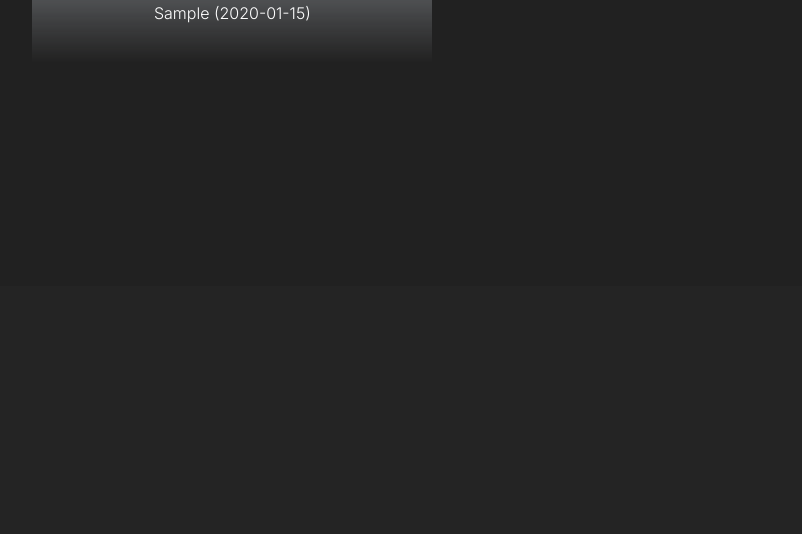
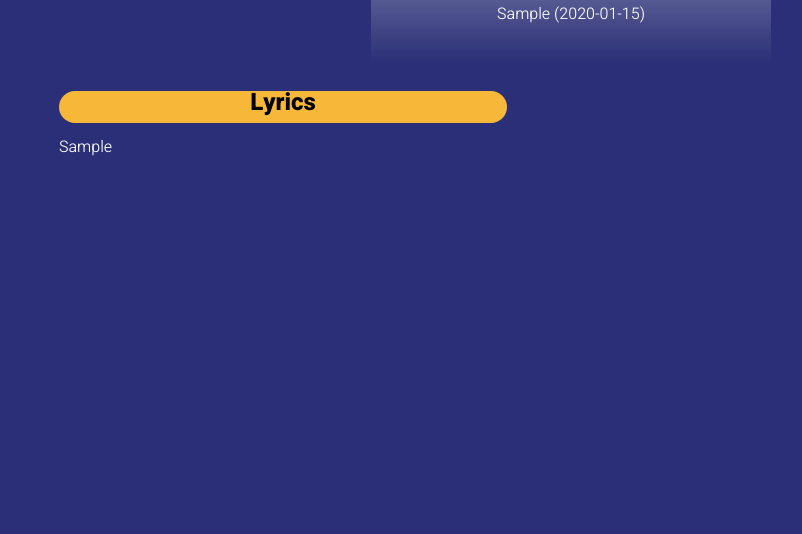
Before and after one commit to leonardodma/projeto-3-tecweb, a Django app: template identifier/templates/identifier/music.html in a window 1280 px wide. Shown: the part 514-1048 px from the top of the page, without its empty margins (69-871 px from the left). Before the commit the page ends 557 px from the top, so only its background shows below. Run offline with Django 3.2, Linux system fonts and the light colour scheme; tables that the repository leaves empty hold one stand-in row (values such as "Sample post"); the template is opened without the code that fills it: values that come from a table or form of the project are taken from there, most other values are stand-ins (such as "Sample title", 1, 10 or a date in 2020); grey boxes marked "Sample" are stand-in pictures; some libraries are stand-ins or nearby versions.

Commit message:
mudando estilo

```diff
--- a/identifier/static/identifier/docs/identifier.css
+++ b/identifier/static/identifier/docs/identifier.css
@@ -1,14 +1,15 @@
-@import url("https://fonts.googleapis.com/css2?family=Inter:wght@300;900&display=swap");
+@import url('https://fonts.googleapis.com/css2?family=Heebo:wght@300;800&display=swap');
+
 
 html,
 body {
-  font-family: "Inter", sans-serif;
-  background-color: #212121;
+  font-family: 'Heebo', sans-serif;
+  background-color: #2b2f77;
   min-width: 75%;
 }
 
 .appbar {
-  background-color: black;
+  background-color:#1a1a47;
   display: flex;
   flex-direction: row;
   box-shadow: 0 1px 24px 0 rgba(32, 32, 32, 0.75);
@@ -25,6 +26,7 @@
   align-self: center;
   font-size: 1.2rem;
   color: #eefbfb;
+  font-weight: 200;
 }
 
 .update_button_conteiner {
@@ -41,7 +43,7 @@
   width: 20rem;
   height: 20rem;
   font-size: 0;
-  background-color: #85eb7c;
+  background-color: #f8c96c;
   border: 0;
   border-radius: 10rem;
   margin: 5rem;
@@ -49,7 +51,7 @@
 }
 
 .notRec {
-  background-color: #5fba56;
+  background-color: #f7b839;
 }
 
 .Rec {
@@ -61,10 +63,10 @@
 
 @keyframes pulse {
   0% {
-    box-shadow: 0px 0px 2rem 0px #174113;
+    box-shadow: 0px 0px 2rem 0px #dfa229;
   }
   65% {
-    box-shadow: 0px 0px 2rem 4rem #174113;
+    box-shadow: 0px 0px 2rem 4rem #bb8b2b;
   }
   90% {
     box-shadow: 0px 0px 2rem 4rem rgba(173, 0, 0, 0);
@@ -72,17 +74,6 @@
 }
 
 /* Music Card */
-
-.content {
-  display: flex;
-  justify-content: space-evenly;
-}
-
-.right-side {
-  display: grid;
-  margin: 1rem;
-  width: 560px;
-}
 
 .card-conteiner {
   display: flex;
@@ -113,6 +104,7 @@
 .music-text h2 {
   font-size: 1.5rem;
   margin-bottom: 1rem;
+  font-weight: bolder;
 
 }
 
@@ -182,11 +174,12 @@
 }
 
 .service span{
+  font-weight: bolder;
   margin: 0 15px 0 0;
   padding: 8px 10px;
-  border: 1px solid #262626;
+  border: 1px solid #67d6b7;
   border-radius: 2px;
-  color: #262626;
+  color: #1a1a47;
   background-color: white;
   position: absolute;
   top: 50%;
@@ -195,28 +188,56 @@
 }
 
 .service span:hover{
-  background-color: #262626;
-  color: white;
+  background-color: #67d6b7;
+  color: black;
 }
 
 
 /* Right side */
+
+.right-side {
+  display: grid;
+  width: 560px;
+}
+
+.content {
+  display: flex;
+  justify-content: space-evenly;
+  margin: 8rem;
+  width: 80%;
+}
 
 .video {
   width: 560px;
   height: 315px;
 }
 
-.right-side h1{
-  align-self: center;
+.lyrics-conteiner{
+  width: 50%;
+  min-width: 20rem;
+  margin-right: 1rem;
+}
+
+.lyrics-conteiner .lyrics-title{
   text-align: center;
-  color: white;
   font-size: 1.5rem;
-  margin: 1rem;
+  background-color: #f7b839;
+  border-radius: 1rem;
+  height: 2rem;
 }
+
+.lyrics-conteiner .lyrics-title h1{
+  text-align: center;
+  color: black;
+  font-size: 1.5rem;
+  font-weight: bolder;
+}
+
 
 .lyrics{
   word-break: break-all;
   color: white;
   white-space: pre-wrap;
+  text-align: left;
+  margin-top: 1rem;
 }
--- a/identifier/static/identifier/docs/identifier.js
+++ b/identifier/static/identifier/docs/identifier.js
@@ -61,7 +61,6 @@
 
 document.querySelector("#record").addEventListener("click", (e) => {
   if (e.currentTarget.classList.contains("notRec")) {
-    //e.classList.remove("notRec");
     e.currentTarget.classList.add("Rec");
   } else {
     e.currentTarget.classList.add("notRec");
--- a/identifier/templates/identifier/base.html
+++ b/identifier/templates/identifier/base.html
@@ -4,17 +4,27 @@
   <head>
     <meta charset="UTF-8" />
     <title>Music Identifier</title>
+    <link rel="apple-touch-icon" sizes="180x180" href="{% static 'identifier/img/apple-touch-icon.png' %}"/>
+    <link rel="icon" type="image/png" sizes="32x32" href="{% static 'identifier/img/favicon-32x32.png' %}" />
+    <link rel="icon" type="image/png" sizes="16x16" href="{% static 'identifier/img/favicon-16x16.png' %}" />
+    <link rel="manifest" href="{% static 'identifier/img/site.webmanifest' %}" />
     <link
       rel="stylesheet"
       href="https://cdnjs.cloudflare.com/ajax/libs/meyer-reset/2.0/reset.min.css"
       integrity="sha512-NmLkDIU1C/C88wi324HBc+S2kLhi08PN5GDeUVVVC/BVt/9Izdsc9SVeVfA1UZbY3sHUlDSyRXhCzHfr6hmPPw=="
       crossorigin="anonymous"
     />
-    <link rel="stylesheet" href="{% static 'identifier/docs/identifier.css' %}" />
+    <link
+      rel="stylesheet"
+      href="{% static 'identifier/docs/identifier.css' %}"
+    />
   </head>
   <body>
     <div class="appbar">
-      <img src="{% static 'identifier/img/logo_identifier.png' %}" class="logo" />
+      <img
+        src="{% static 'identifier/img/logo_identifier.png' %}"
+        class="logo"
+      />
       <span class="subtitle">Find the music you've aways wanted</span>
     </div>
     {% block content %} {% endblock %}
@@ -23,8 +33,8 @@
       src="{% static 'identifier/docs/identifier.js' %}"
     ></script>
     <script>
-        type="module"
-        src="{% static 'identifier/docs/soundModules.js' %}"
+      type = "module";
+      src = "{% static 'identifier/docs/soundModules.js' %}";
     </script>
     {% csrf_token %}
     <script>
--- a/identifier/templates/identifier/music.html
+++ b/identifier/templates/identifier/music.html
@@ -1,13 +1,9 @@
 {% extends "identifier/base.html" %} {% load static %} {% block content %}
-<div class="content">
 <div class="card-conteiner">
   <div class="scene">
     <div class="card">
       <div class="card__face card__face--front">
-          <img
-            class="album-img"
-            src="{{music.album_picture}}"
-          />
+        <img class="album-img" src="{{music.album_picture}}" />
         <div class="music-text">
           <h2>{{music.title}} - {{music.artist}}</h2>
           <h3>{{music.album}} ({{music.release_date}})</h3>
@@ -16,13 +12,8 @@
       <div class="card__face card__face--back">
         {% for key, value in data.items %}
         <div class="service">
-            <a
-              href="{{value}}"
-            >
-              <img
-                src="{% static key %}"
-                style="display: inline-block"
-              />
+          <a href="{{value}}">
+            <img src="{% static key %}" style="display: inline-block" />
             <span>STREAM</span>
           </a>
         </div>
@@ -30,6 +21,13 @@
       </div>
     </div>
   </div>
+</div>
+<div class="content">
+  <div class="lyrics-conteiner">
+    <div class="lyrics-title">
+      <h1>Lyrics</h1>
+    </div>
+    <div class="lyrics">{{music.lyrics}}</div>
   </div>
   <div class="right-side">
     <iframe
@@ -40,9 +38,6 @@
       allow="accelerometer; autoplay; clipboard-write; encrypted-media; gyroscope; picture-in-picture"
       allowfullscreen
     ></iframe>
-    <h1>LYRICS</h1>
-    <div class="lyrics">{{music.lyrics}}</div>
   </div>
 </div>
-
 {% endblock %}
```
Also changed, not shown: identifier/static/identifier/img/apple-touch-icon.png (added), identifier/static/identifier/img/favicon-16x16.png (added), identifier/static/identifier/img/favicon-32x32.png (added), identifier/static/identifier/img/site.webmanifest (added). Lines whose indentation alone changed are shown as unchanged.
